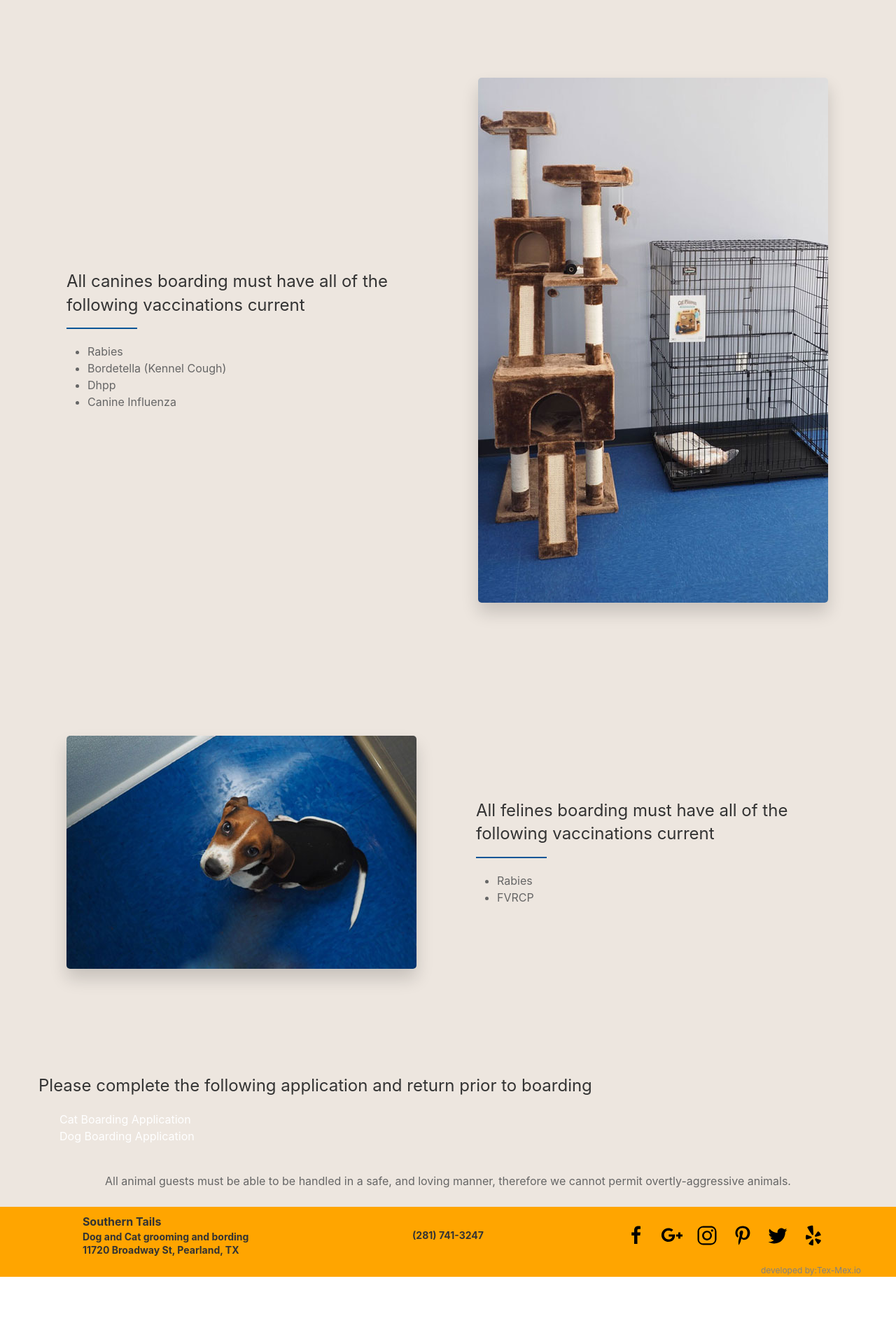
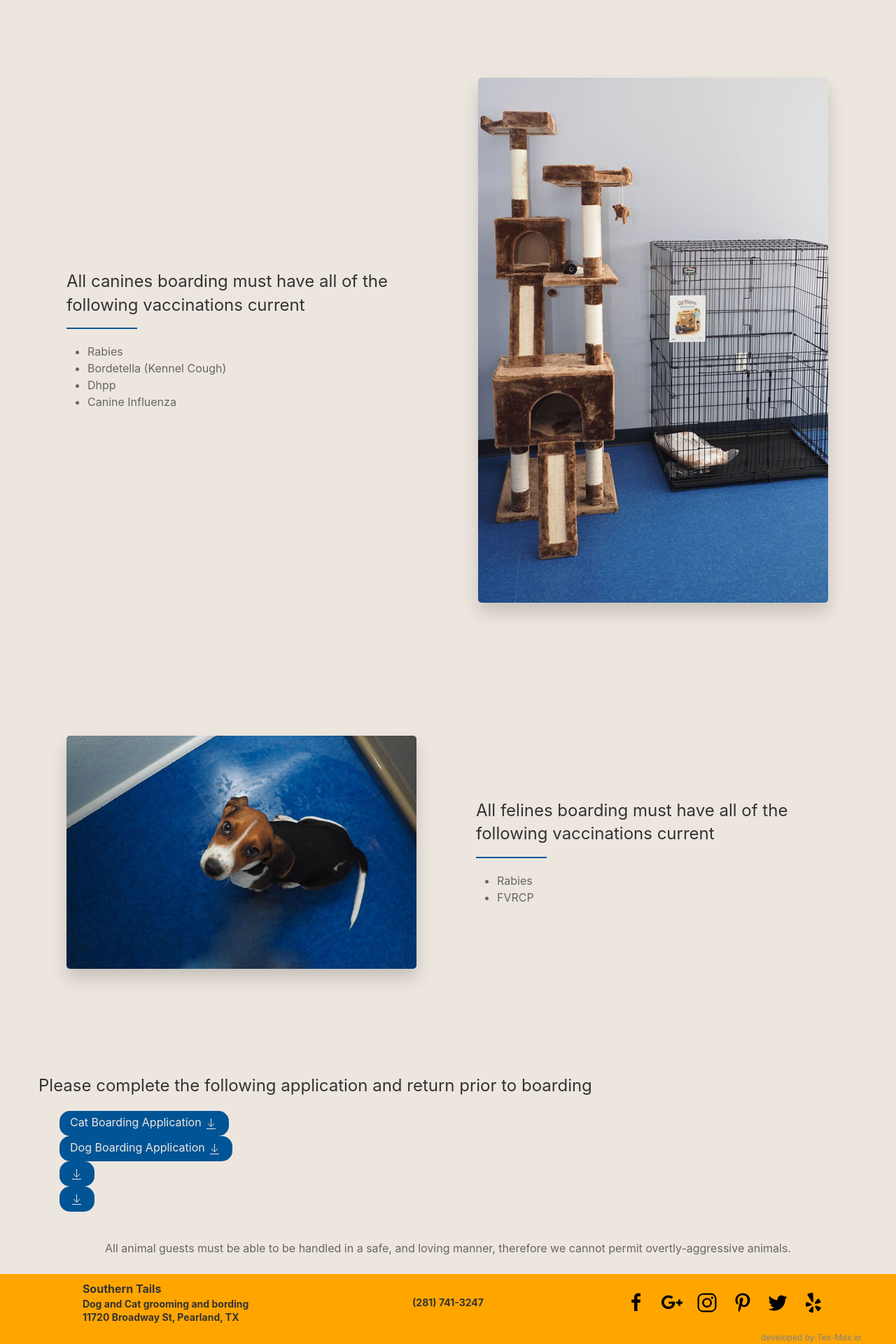
Before and after one commit to TechMex-io/southernTails, a Jekyll site: the page built from boarding.md, in a window 1280 px wide. Shown: the part 1542-3462 px from the top of the page at 70% size. Built offline with Jekyll 4.4.1, drawn with Linux system fonts in a browser that asks for light colours; before the commit the page ends 3366 px from its top, so only the background shows below that.

Commit message:
added button style and download icon

```diff
--- a/_layouts/service.html
+++ b/_layouts/service.html
@@ -91,7 +91,7 @@ layout: default
           <div class="uk-width-1-1@s">
             <h3>{{ page.body_heading_links }}</h3>
             <ul style="list-style-type: none;">{% for items in page.body_desc_links %}
-             <li> <a href="{{items.desc_url}}">
+             <li> <a class="downLoadLink" uk-icon="download" href="{{items.desc_url}}">
                 {{ items.desc_links }}
               </a></li>
                 {% endfor %}
@@ -120,6 +120,16 @@ layout: default
   }
   .padding-top-0 {
     padding-top: 0px;
+  }
+  /* link buttons */
+  .downLoadLink {
+    padding: 8px;
+    border-radius: 15px;
+    background: #015596;
+    color:#ede6df;
+    padding-left: 15px;
+    padding-right: 15px;
+    margin-right: 0px;
   }
   /* Mobile First */
   .hero {
--- a/boarding.md
+++ b/boarding.md
@@ -46,9 +46,7 @@ body_desc_links:
   - desc_links: Dog Boarding Application
   - desc_url: http://georgeramirezphotography.com/
   - desc_url: http://tech-mex.io/
-body_desc_urls:
-  - desc_url: http://georgeramirezphotography.com/
-  - desc_url: http://tech-mex.io/
+
 
 body_heading_5 : All animal guests must be able to be handled in a safe, and loving manner, therefore we cannot permit overtly-aggressive animals.
 body_cta : Give us a call for pricing, as prices vary per breed.
```
